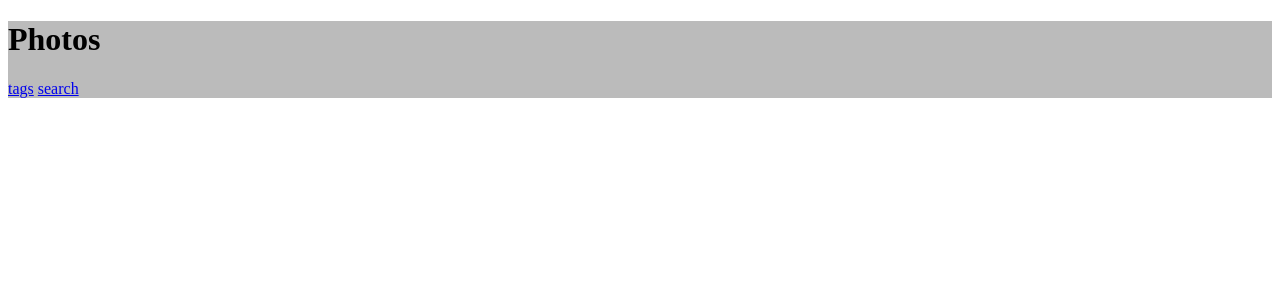
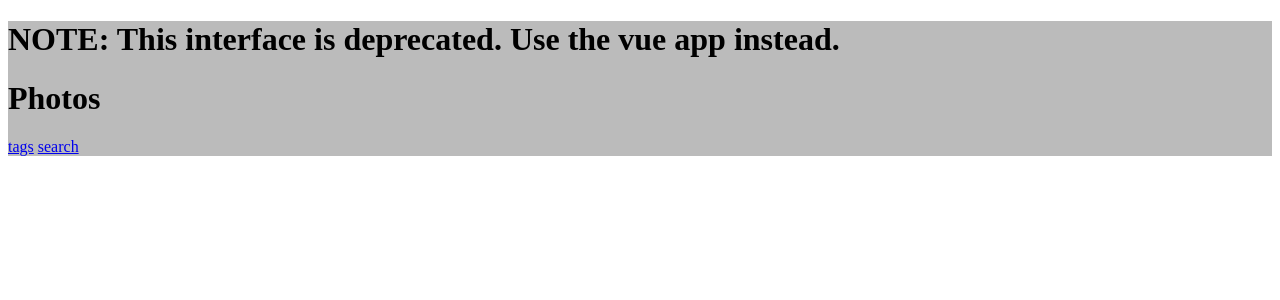
Before and after one commit to gardarh/homealbum, a Django app: page / in a window 1280 px wide. Shown: the top 300 px of the page. Run offline with Django 3.2, Linux system fonts and the light colour scheme; the visitor is signed in with stand-in values (Sample User, id 1); data that the repository does not hold is empty.

Commit message:
Add deprecation warning to statically generated version.

```diff
--- a/django_homealbum/templates/base.html
+++ b/django_homealbum/templates/base.html
@@ -6,6 +6,7 @@
 {% endblock %}
 {% block body %}
     <div id="content">
+        <h1>NOTE: This interface is deprecated. Use the vue app instead.</h1>
     {% block content %}{% endblock %}
     </div>
 {% endblock %}
```
